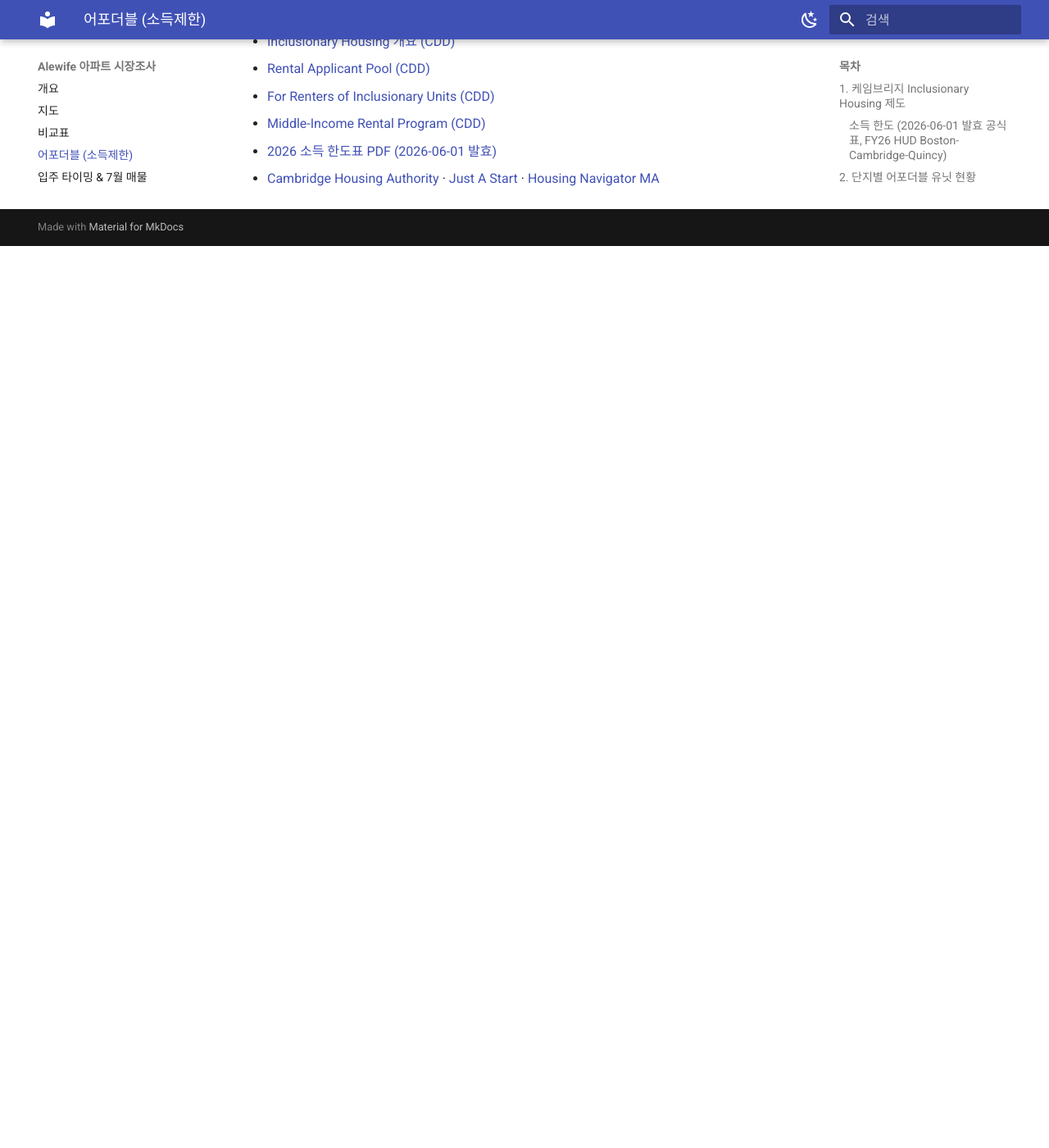
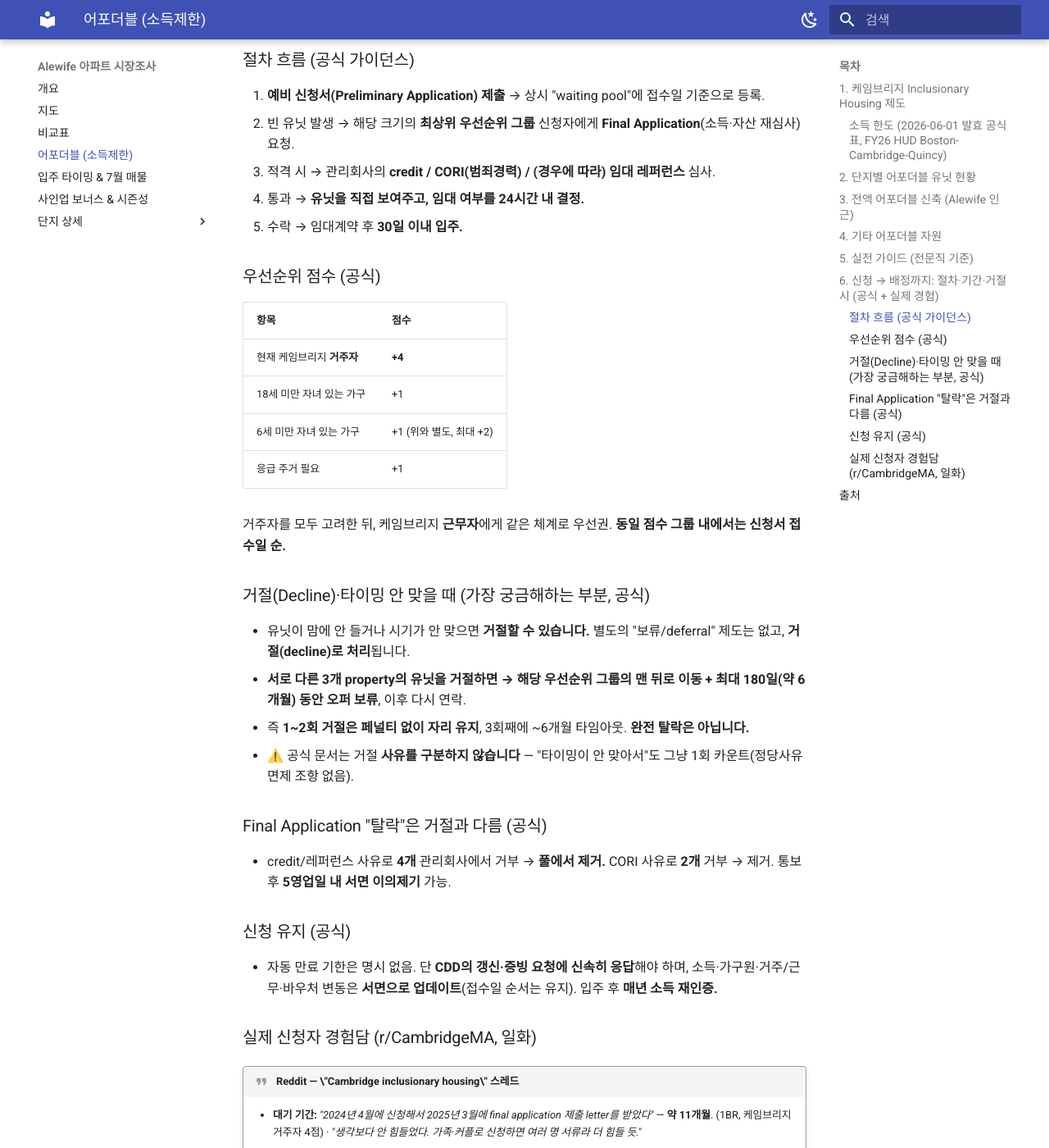
Before and after one commit to youngshk/boston-moving, an MkDocs documentation site: the page built from docs/affordable.md, in a window 1280 px wide and 1400 px high, scrolled down 3893 px. Shown: the whole window at 82% size. Built offline with MkDocs 1.6.1 and Material for MkDocs 9.7.7, drawn with Linux system fonts in a browser that asks for light colours; before the commit the page ends 4193 px from its top, so only the background shows below that; some of the changed text lies outside the part shown.

Commit message:
어포더블: 신청→배정 절차·기간·거절 정책 + 실제 경험담(Reddit) 추가
질문(신청부터 배정까지 기간, 절차, 거절/타이밍 안 맞을 때) 대응.

- §6 신설: 절차 흐름(예비신청→Final App→credit/CORI→24h 결정→30일 입주),
  우선순위 점수(거주자+4 등), 거절 정책(3개 property 거절→그룹 맨 뒤+180일,
  1~2회 무패널티), Final App 탈락 기준(4개/2개사), 신청 유지·연 재인증
- 실제 경험담(Playwright로 old.reddit 직접 확인): 신청~오퍼 약 11개월(1BR 거주자),
  3곳 거절→6개월 후 재연락(공식 규정과 일치), 소유 트랙 만족 후기
- 정책 리스크(Barrett 소송) 참고 노트
- 대기시간 tip을 경험 기반으로 갱신, 출처에 가이던스 PDF·FAQ·Reddit 추가

Co-Authored-By: Claude Opus 4.8 (1M context) <noreply@anthropic.com>

```diff
--- a/docs/affordable.md
+++ b/docs/affordable.md
@@ -85,12 +85,62 @@
 4. 즉시 입주가 급하면 어포더블은 백업으로 등록해 두고 **시장가 유닛과 병행**하는 게 현실적.
 
 !!! tip "대기 시간 — 솔직히"
-    공식 평균 대기기간은 공개되어 있지 않습니다. 수요가 매우 높아 일반적으로 **수개월~수년**이 걸린다고 알려져 있습니다(일반론). 상시 풀이므로 "지금 등록해 두고 기다리는" 전략이 맞고, 우선순위가 있으면 체감 대기가 짧아집니다.
+    공식 평균 대기기간은 공개돼 있지 않지만, **실제 신청자 경험상 잘 맞는 1인 가구·케임브리지 거주자는 ~1년 안에 첫 오퍼**를 받기도 합니다(아래 §6 경험담). 가구가 크거나(2·3BR) 점수가 낮으면 **수년**까지 길어집니다. 상시 풀이라 "지금 등록해 두고 기다리는" 전략이 맞습니다.
+
+## 6. 신청 → 배정까지: 절차·기간·거절 시 (공식 + 실제 경험)
+
+### 절차 흐름 (공식 가이던스)
+
+1. **예비 신청서(Preliminary Application) 제출** → 상시 "waiting pool"에 접수일 기준으로 등록.
+2. 빈 유닛 발생 → 해당 크기의 **최상위 우선순위 그룹** 신청자에게 **Final Application**(소득·자산 재심사) 요청.
+3. 적격 시 → 관리회사의 **credit / CORI(범죄경력) / (경우에 따라) 임대 레퍼런스** 심사.
+4. 통과 → **유닛을 직접 보여주고, 임대 여부를 24시간 내 결정.**
+5. 수락 → 임대계약 후 **30일 이내 입주.**
+
+### 우선순위 점수 (공식)
+
+| 항목 | 점수 |
+|---|---|
+| 현재 케임브리지 **거주자** | **+4** |
+| 18세 미만 자녀 있는 가구 | +1 |
+| 6세 미만 자녀 있는 가구 | +1 (위와 별도, 최대 +2) |
+| 응급 주거 필요 | +1 |
+
+거주자를 모두 고려한 뒤, 케임브리지 **근무자**에게 같은 체계로 우선권. **동일 점수 그룹 내에서는 신청서 접수일 순.**
+
+### 거절(Decline)·타이밍 안 맞을 때 (가장 궁금해하는 부분, 공식)
+
+- 유닛이 맘에 안 들거나 시기가 안 맞으면 **거절할 수 있습니다.** 별도의 "보류/deferral" 제도는 없고, **거절(decline)로 처리**됩니다.
+- **서로 다른 3개 property의 유닛을 거절하면 → 해당 우선순위 그룹의 맨 뒤로 이동 + 최대 180일(약 6개월) 동안 오퍼 보류**, 이후 다시 연락.
+- 즉 **1~2회 거절은 페널티 없이 자리 유지**, 3회째에 ~6개월 타임아웃. **완전 탈락은 아닙니다.**
+- ⚠️ 공식 문서는 거절 **사유를 구분하지 않습니다** — "타이밍이 안 맞아서"도 그냥 1회 카운트(정당사유 면제 조항 없음).
+
+### Final Application "탈락"은 거절과 다름 (공식)
+
+- credit/레퍼런스 사유로 **4개** 관리회사에서 거부 → **풀에서 제거.** CORI 사유로 **2개** 거부 → 제거. 통보 후 **5영업일 내 서면 이의제기** 가능.
+
+### 신청 유지 (공식)
+
+- 자동 만료 기한은 명시 없음. 단 **CDD의 갱신·증빙 요청에 신속히 응답**해야 하며, 소득·가구원·거주/근무·바우처 변동은 **서면으로 업데이트**(접수일 순서는 유지). 입주 후 **매년 소득 재인증.**
+
+### 실제 신청자 경험담 (r/CambridgeMA, 일화)
+
+!!! quote "Reddit — \"Cambridge inclusionary housing\" 스레드"
+    - **대기 기간:** *"2024년 4월에 신청해서 2025년 3월에 final application 제출 letter를 받았다"* — **약 11개월**. (1BR, 케임브리지 거주자 4점) · *"생각보다 안 힘들었다. 가족·커플로 신청하면 여러 명 서류라 더 힘들 듯."*
+    - **거절 경험(공식 규정과 일치):** *"5월에 3곳을 제안받았는데 사실상 미룰 수가 없어서 3곳 다 거절했다. 그랬더니 12월(6개월 뒤)에 다시 연락 준다더라. 다음엔 받을 듯. 3곳 중 2곳은 정말 좋았다."*
+    - **소유(condo) 트랙:** *"16년 전 이 프로그램으로 콘도를 샀다. 감당 가능한 집에 살아서 더없이 만족. 모기지라 가격이 안 오른다. 시가 과정을 잘 안내해줬다."*
+
+    출처: [old.reddit.com/r/CambridgeMA — Cambridge inclusionary housing](https://old.reddit.com/r/CambridgeMA/comments/1jnbv1l/cambridge_inclusionary_housing/) (Playwright로 직접 확인). 개인 일화이므로 일반화 주의.
+
+!!! warning "정책 리스크 (참고)"
+    한 개발자(Patrick Barrett)가 케임브리지 인클루저너리 조닝의 위헌(takings)을 주장하며 **소송 중**(2026년 진행, Land Court). 결과에 따라 장기적으로 제도가 바뀔 수 있으나, **현재 신청자의 절차에는 영향 없음.** ([WBUR](https://www.wbur.org/upnext/2026/01/29/massachusetts-inclusionary-zoning-laws-barrett-land-court))
 
 ## 출처
 
 - [Inclusionary Housing 개요 (CDD)](https://www.cambridgema.gov/cdd/housing/inclusionaryhousing)
-- [Rental Applicant Pool (CDD)](https://www.cambridgema.gov/cdd/housing/forapplicants/rentalapplicantpool)
+- [Rental Applicant Pool (CDD)](https://www.cambridgema.gov/cdd/housing/forapplicants/rentalapplicantpool) · [Rental Pool FAQ](https://www.cambridgema.gov/CDD/housing/forapplicants/rentalapplicantpool/rentalfaq.aspx)
+- [Inclusionary Rental 예비신청 가이던스 PDF (절차·우선순위·거절 규정)](https://www.cambridgema.gov/-/media/files/cdd/housing/forapplicants/hsg_inclusionary_rental_app.pdf)
+- [r/CambridgeMA — 실제 경험담 스레드](https://old.reddit.com/r/CambridgeMA/comments/1jnbv1l/cambridge_inclusionary_housing/)
 - [For Renters of Inclusionary Units (CDD)](https://www.cambridgema.gov/cdd/housing/forrenters/forrentersofcityinclusionaryunits)
 - [Middle-Income Rental Program (CDD)](https://www.cambridgema.gov/CDD/housing/forapplicants/middleincomerentalprogram)
 - [2026 소득 한도표 PDF (2026-06-01 발효)](https://www.cambridgema.gov/-/media/Files/CDD/Housing/incomelimits/hudincomeguidelines.pdf)
```
